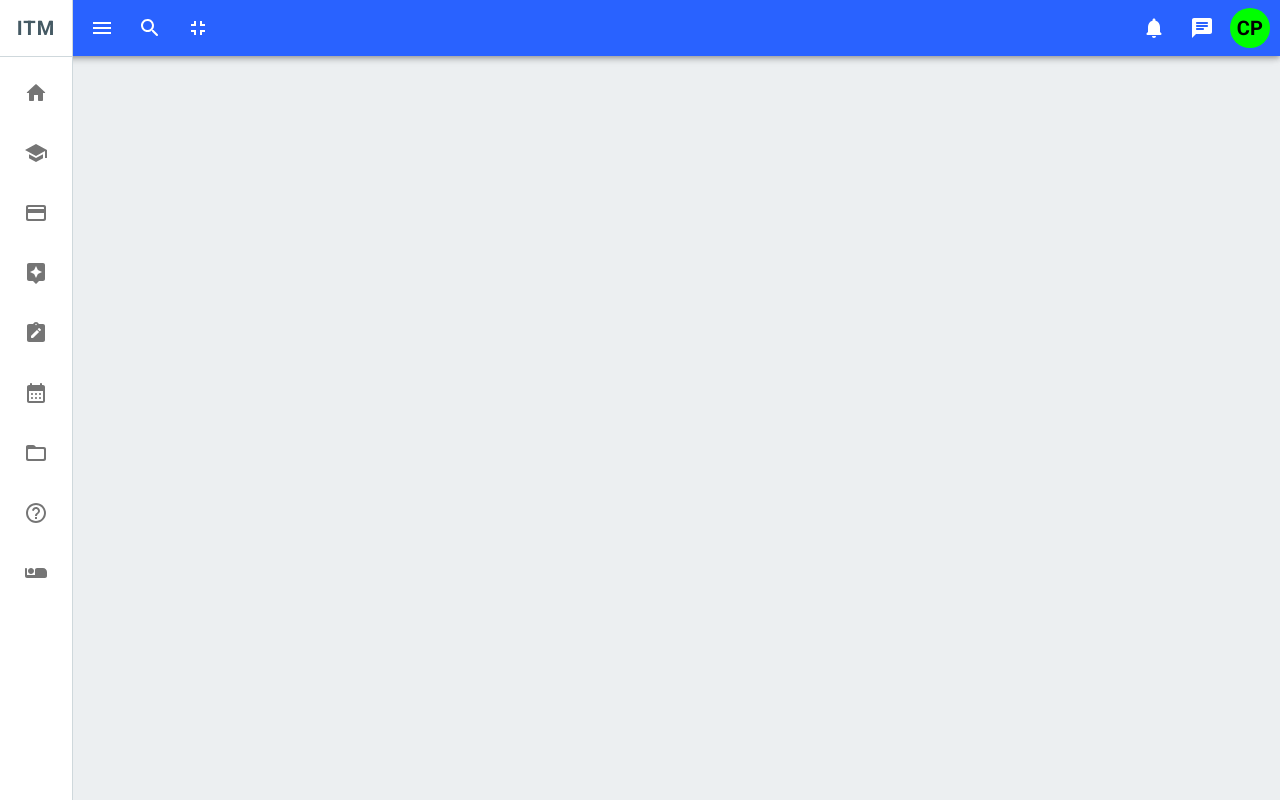
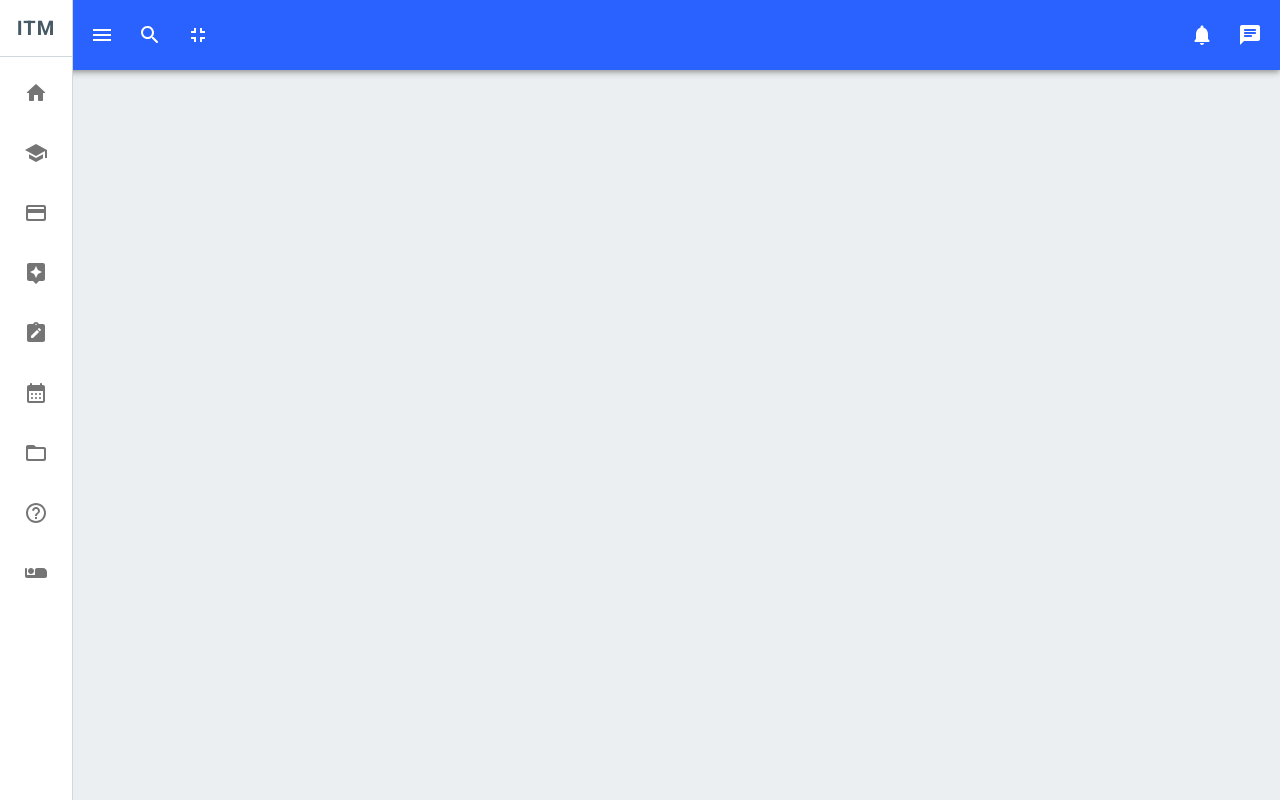
Before and after one commit to Chandraprakash-Darji/admin-dashboard, a React (Vite) app in the folder frontend/: page / in a window 1280 px wide. Built offline with nearby package versions, Linux system fonts and the light colour scheme.

Commit message:
removed use logo from Appbar

```diff
--- a/frontend/src/components/Navbar/index.tsx
+++ b/frontend/src/components/Navbar/index.tsx
@@ -9,14 +9,12 @@ import {
 import {
     AppBar,
     AppBarProps,
-    Avatar,
     Box,
     IconButton,
     InputBase,
     styled,
     Toolbar,
     Tooltip,
-    useMediaQuery,
 } from "@mui/material";
 import { useContext, useEffect, useRef, useState } from "react";
 import { ColorModeContext } from "../../utils/ToggleColorMode";
@@ -30,7 +28,7 @@ const StyledInputbase = styled(InputBase)(() => ({
     },
 }));
 
-const OpenedWidth = "250px";
+const OpenedWidth = "300px";
 // Icon size -> 24 && paddingOnIcon -> 16 + 16 && paddingOnSIdebar -> 8 + 8
 const ClosedWidth = `${16 + 16 + 8 + 8 + 24}px`;
 
@@ -56,34 +54,18 @@ const Navbar = () => {
     const [fullScreen, setFullScreen] = useState(false);
     const [drawerOpen, setDrawerOpen] = useState(false);
     const searchRef = useRef<HTMLInputElement | null>(null);
-    const isSM = useMediaQuery("(max-width: 599.94px)");
     const { toggleColorMode } = useContext(ColorModeContext);
 
     useEffect(() => {
         inputFocus && searchRef.current && searchRef.current.focus();
     }, [inputFocus]);
 
-    // const genertateNum = useMemo(
-    //     () =>
-    //         (s: number, e: number): number =>
-    //             +(Math.random() * (e - s) + s).toFixed(),
-    //     []
-    // );
-
-    // const randomeColor = useMemo(
-    //     () =>
-    //         `rgba(${genertateNum(100, 255)}, ${genertateNum(
-    //             100,
-    //             255
-    //         )}, ${genertateNum(150, 255)})`,
-    //     []
-    // );
     return (
         <Box flex={1}>
             <AppBar>
                 <StyledToolBar
                     open={drawerOpen}
-                    className="items-center gap-2 min-h-[56px] transition-all duration-500 ease-out"
+                    className="items-center gap-2 min-h-[70px] transition-all duration-500 ease-out"
                 >
                     {/* Menu Icon */}
                     <>
@@ -170,19 +152,6 @@ const Navbar = () => {
                             <ChatRounded />
                         </IconButton>
                     </Tooltip>
-                    {/* Avatar + Name */}
-                    <Tooltip title="Chandraprakash Darji">
-                        <Avatar
-                            alt="Chandraprakash Darji"
-                            sx={{
-                                bgcolor: "#0f0",
-                                fontWeight: "bold",
-                                color: "#000",
-                            }}
-                        >
-                            CP
-                        </Avatar>
-                    </Tooltip>
                 </StyledToolBar>
             </AppBar>
             <Sidebar
```
